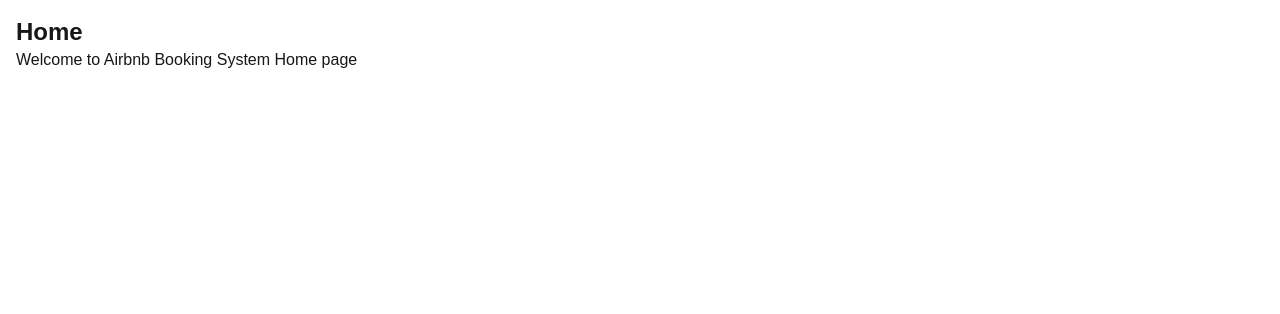
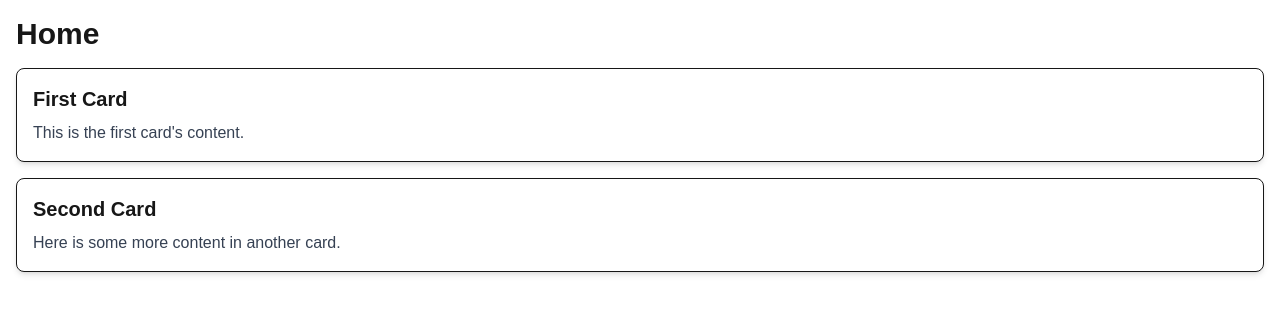
Before and after one commit to Douglaskhembo/alx-project-0x02-setup, a Next.js app in the folder alx-project-0x02/: page /home in a window 1280 px wide. Shown: the top 314 px of the page. Built offline with nearby package versions, Linux system fonts and the light colour scheme.

Commit message:
Create a Reusable Card Component

```diff
--- /dev/null
+++ b/alx-project-0x02/components/common/Card.tsx
@@ -0,0 +1,12 @@
+import { CardProps } from "@/interfaces";
+
+const Card = ({title, content}: CardProps) =>{
+    return(
+        <div className="border rounded-lg shadow-md p-4 bg-white">
+            <h1 className="text-xl font-semibold mb-2">{title}</h1>
+            <p className="text-gray-700">{content}</p>
+        </div>
+    );
+}
+
+export default Card;
--- a/alx-project-0x02/pages/home.tsx
+++ b/alx-project-0x02/pages/home.tsx
@@ -1,9 +1,13 @@
+import Card from "@/components/common/Card";
+
 const Home = () => {
   return (
-    <div className="p-4">
-        <h1 className="text-2xl font-bold">Home</h1>
-        <p>Welcome to Airbnb Booking System Home page</p>
+    <div className="p-4 space-y-4">
+      <h1 className="text-3xl font-bold mb-4">Home</h1>
+      <Card title="First Card" content="This is the first card's content." />
+      <Card title="Second Card" content="Here is some more content in another card." />
     </div>
   );
-}
+};
+
 export default Home;
```
Also changed, not shown: alx-project-0x02/interfaces/index.ts (+3 -9 lines).
